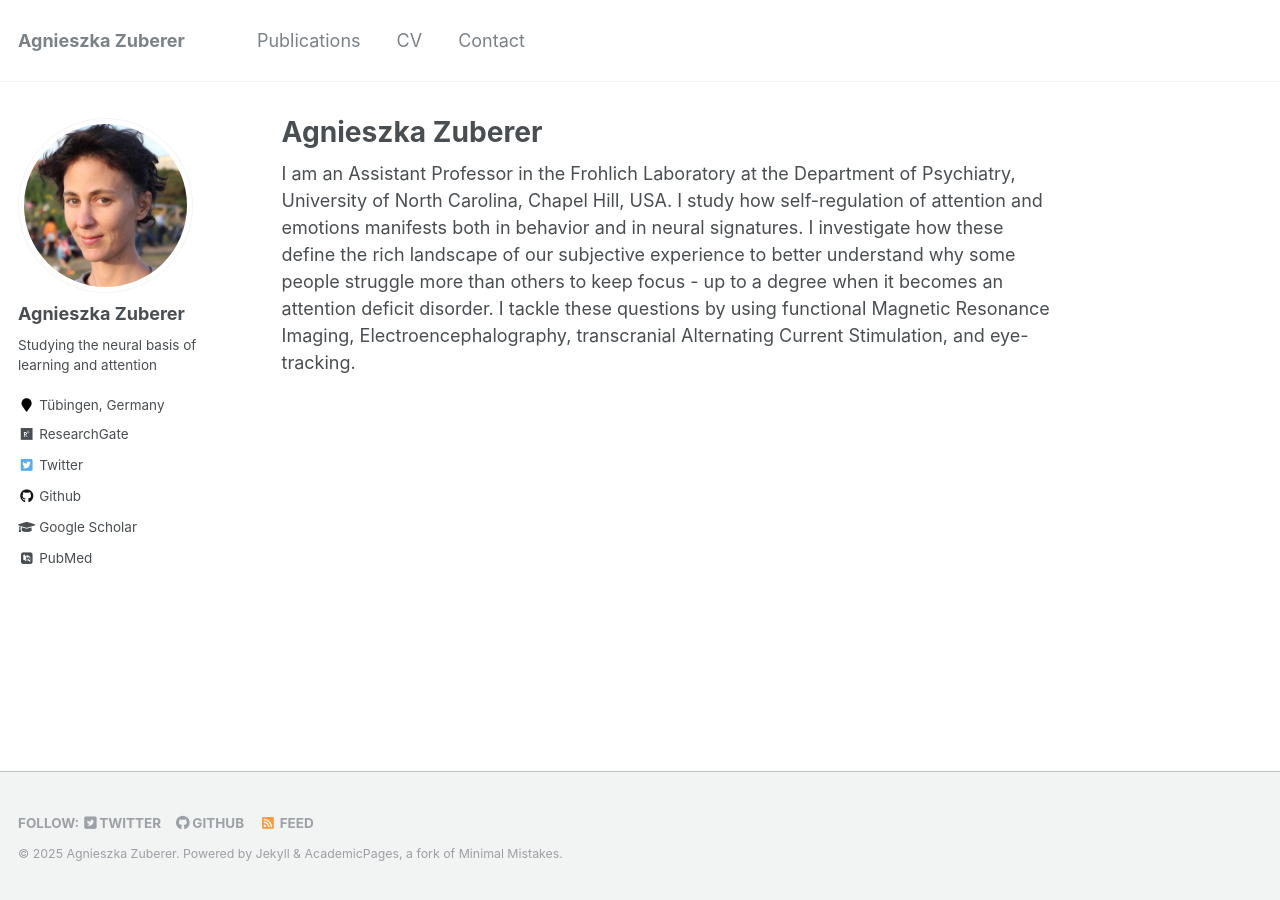
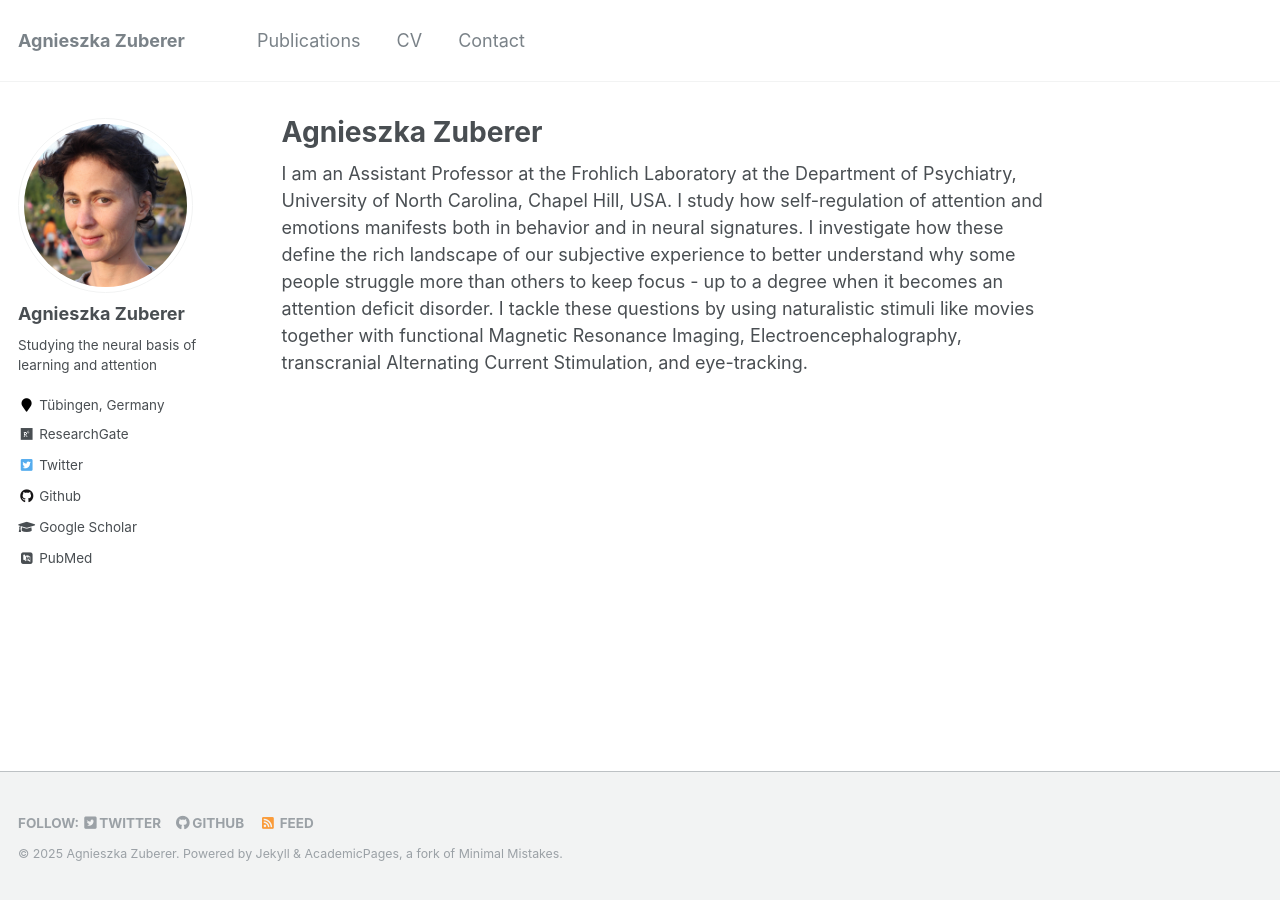
Before and after one commit to azuberer/azuberer.github.io, a Jekyll site: the page built from _pages/about.md, in a window 1280 px wide. Built offline with Jekyll 4.4.1, drawn with Linux system fonts in a browser that asks for light colours; some web fonts are replaced.

Commit message:
Update about.md

```diff
--- a/_pages/about.md
+++ b/_pages/about.md
@@ -7,4 +7,4 @@ redirect_from:
   - /about/
   - /about.html
 ---
-I am an Assistant Professor in the Frohlich Laboratory at the Department of Psychiatry, University of North Carolina, Chapel Hill, USA. I study how self-regulation of attention and emotions manifests both in behavior and in neural signatures. I investigate how these define the rich landscape of our subjective experience to better understand why some people struggle more than others to keep focus - up to a degree when it becomes an attention deficit disorder. I tackle these questions by using functional Magnetic Resonance Imaging, Electroencephalography, transcranial Alternating Current Stimulation, and eye-tracking.
+I am an Assistant Professor at the Frohlich Laboratory at the Department of Psychiatry, University of North Carolina, Chapel Hill, USA. I study how self-regulation of attention and emotions manifests both in behavior and in neural signatures. I investigate how these define the rich landscape of our subjective experience to better understand why some people struggle more than others to keep focus - up to a degree when it becomes an attention deficit disorder. I tackle these questions by using naturalistic stimuli like movies together with functional Magnetic Resonance Imaging, Electroencephalography, transcranial Alternating Current Stimulation, and eye-tracking.
```
